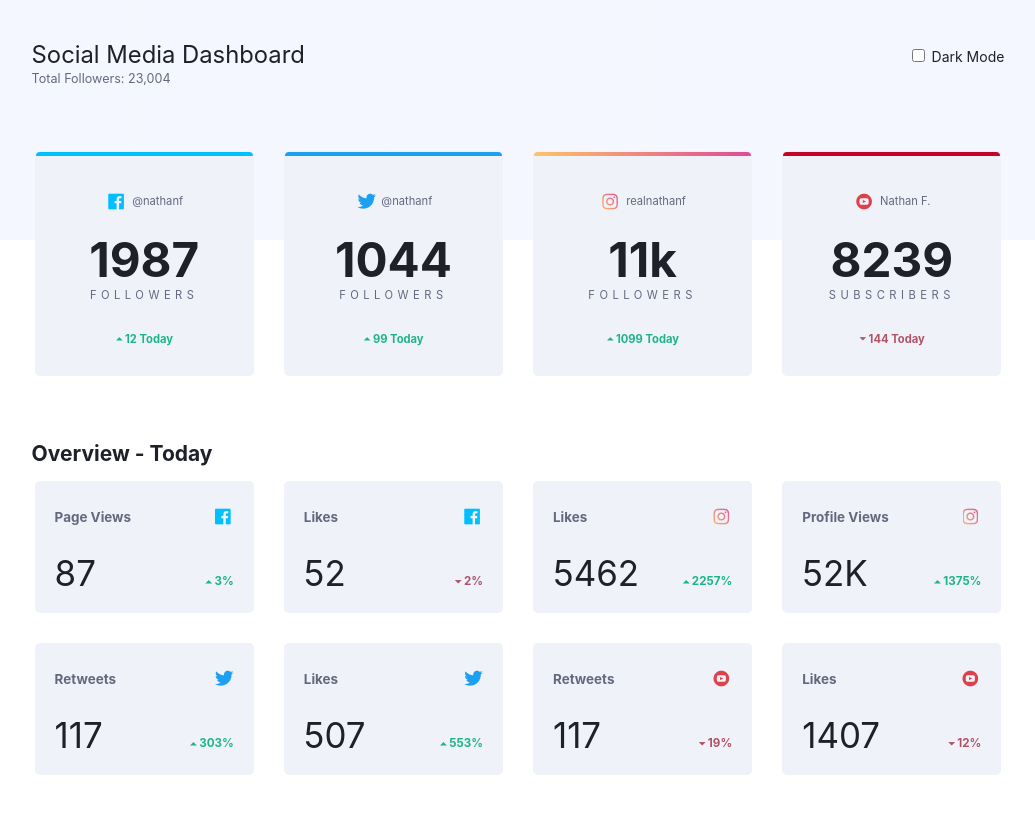
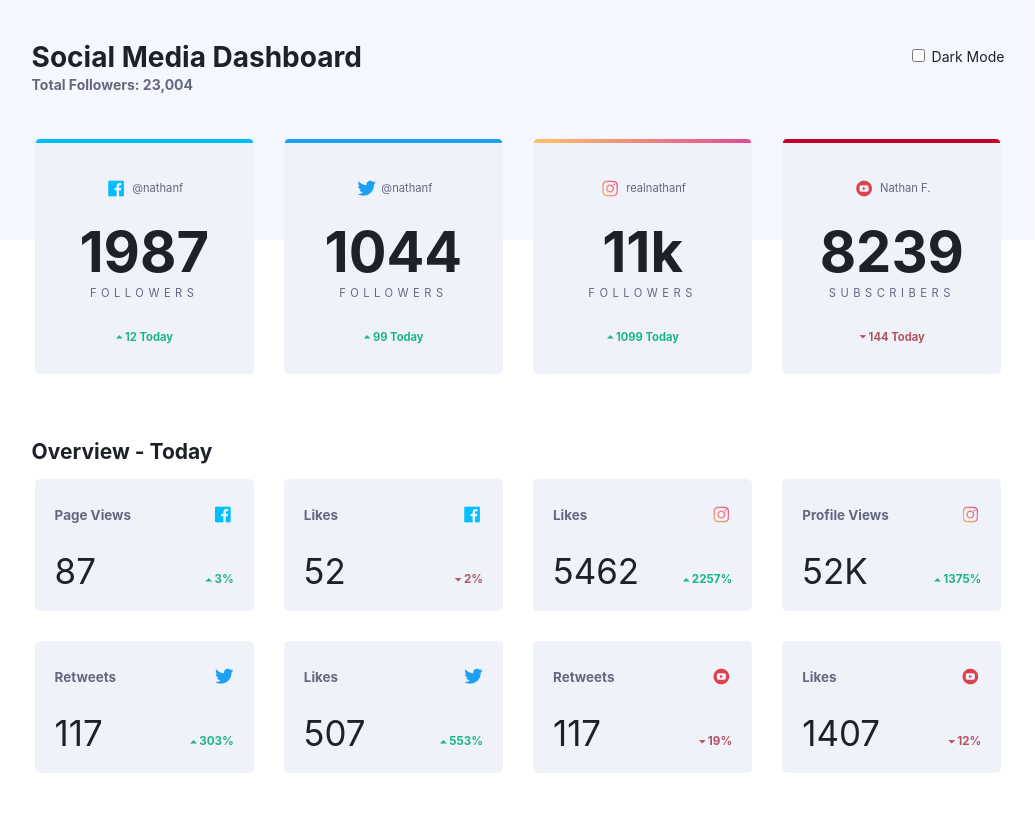
Before and after one commit to marvolado/mks-social-dash, a React (Create React App) app: page / in a window 1280 px wide. Shown: the top 814 px of the page, without its empty margins (122-1157 px from the left). Built offline with nearby package versions, Linux system fonts and the light colour scheme.

Commit message:
css details
Updated font styles

```diff
--- a/src/css/base/index.css
+++ b/src/css/base/index.css
@@ -30,7 +30,7 @@ body {
 .container main {
     flex-direction: column;
     flex: 1;
-    margin-top: 50px;
+    margin-top: 30px;
 }
 .container main .big-cards,
 .container main .overview-cards {
--- a/src/css/cards/index.css
+++ b/src/css/cards/index.css
@@ -85,7 +85,7 @@
     font-style: normal;
   }
   .container main .big-cards .card h4 {
-    font-size: 3.4em;
+    font-size: 4em;
     color: var(--primary-color);
     display: flex;
     flex: 1;
--- a/src/css/custom/index.css
+++ b/src/css/custom/index.css
@@ -1,7 +1,7 @@
 .container header .title-wrap h1 {
-    font-size: 1.7em;
+    font-size: 2em;
     margin-bottom: 2px;
-    font-weight: 400;
+    font-weight: 700;
 }
 .container header .title-wrap h2 {
     color: var(--secondary-color);
@@ -10,8 +10,8 @@
 }
 .container header .title-wrap h3 {
     color: var(--secondary-color);
-    font-size: 0.9em;
-    font-weight: 400;
+    font-size: 1em;
+    font-weight: 700;
 }
 .container header .toggle-wrap {
     display: flex;
```
Also changed, not shown: 1 other file (tests, documents, lock files or other folders).
